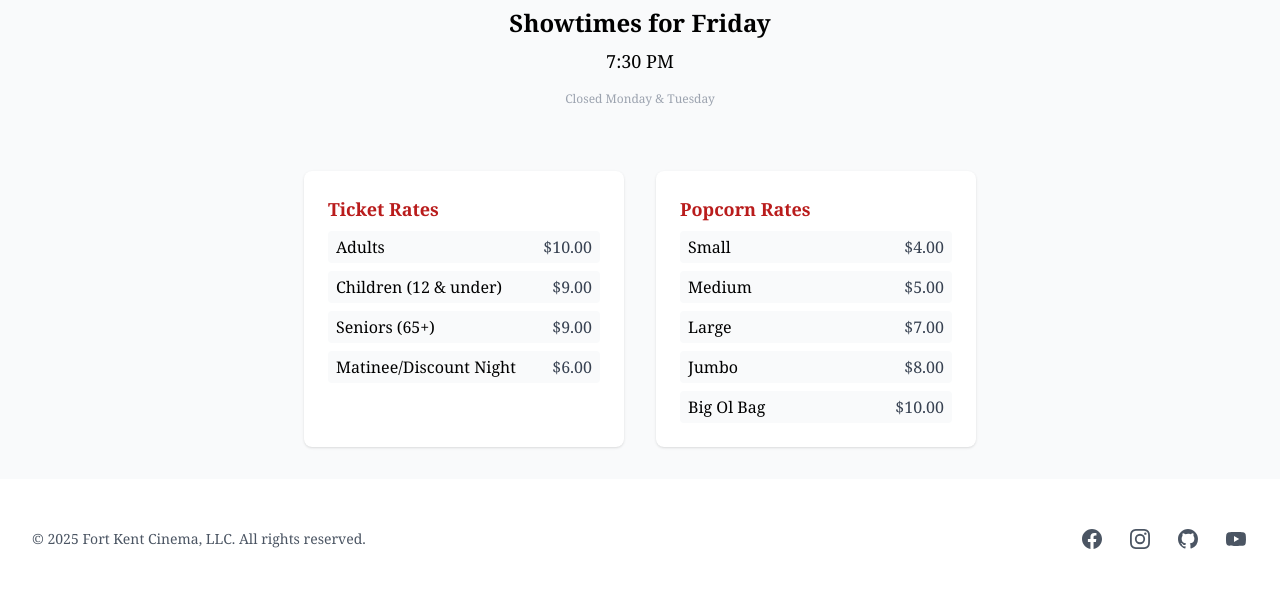
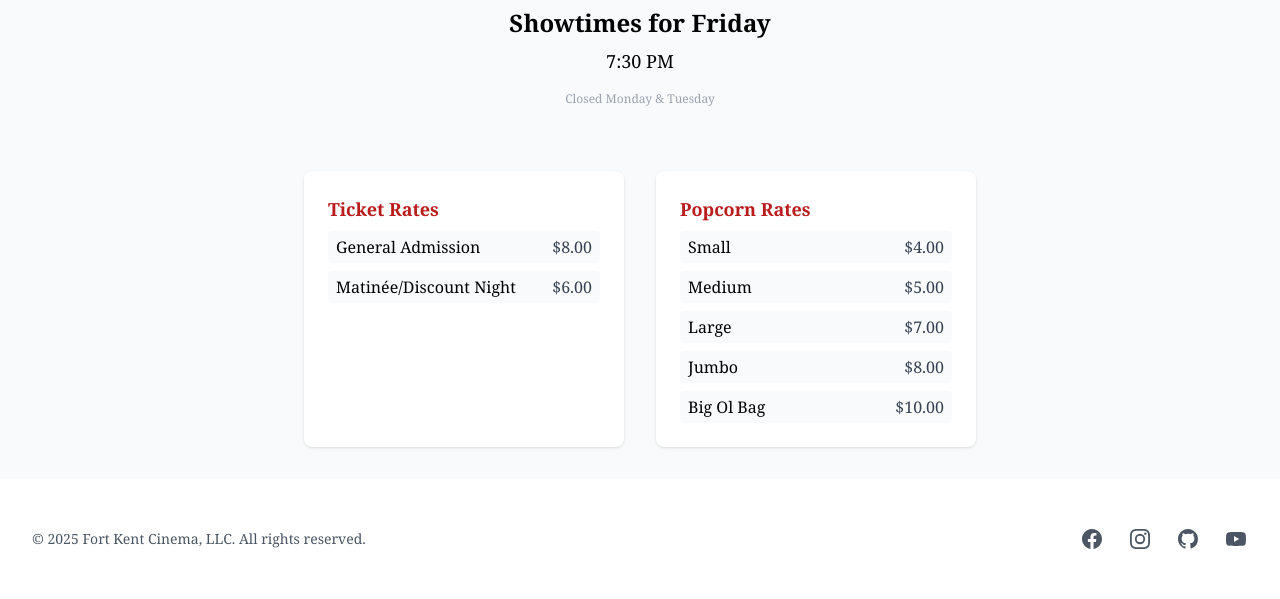
Before and after one commit to BrandonGoding/api_fortkentcinema_com, a Django app: page / in a window 1280 px wide. Shown: the part 1873-2472 px from the top of the page. Run offline with Django 5.2, Linux system fonts and the light colour scheme; data that the repository does not hold is empty; some libraries are stand-ins or nearby versions.

```diff
--- a/website/templates/website/index.html
+++ b/website/templates/website/index.html
@@ -222,15 +222,9 @@
                     class="text-lg font-bold mb-2 text-red-700">Ticket Rates</h3>
                 <ul class="space-y-2 b">
                     <li class="flex justify-between items-center px-2 py-1 bg-gray-50 rounded"><span
-                            class="font-medium">Adults</span><span class="text-right text-gray-700">$10.00</span></li>
+                            class="font-medium">General Admission</span><span class="text-right text-gray-700">$8.00</span></li>
                     <li class="flex justify-between items-center px-2 py-1 bg-gray-50 rounded"><span
-                            class="font-medium">Children (12 &amp; under)</span><span class="text-right text-gray-700">$9.00</span>
-                    </li>
-                    <li class="flex justify-between items-center px-2 py-1 bg-gray-50 rounded"><span
-                            class="font-medium">Seniors (65+)</span><span class="text-right text-gray-700">$9.00</span>
-                    </li>
-                    <li class="flex justify-between items-center px-2 py-1 bg-gray-50 rounded"><span
-                            class="font-medium">Matinee/Discount Night</span><span class="text-right text-gray-700">$6.00</span>
+                            class="font-medium">Matinée/Discount Night</span><span class="text-right text-gray-700">$6.00</span>
                     </li>
                 </ul>
             </div>
```
